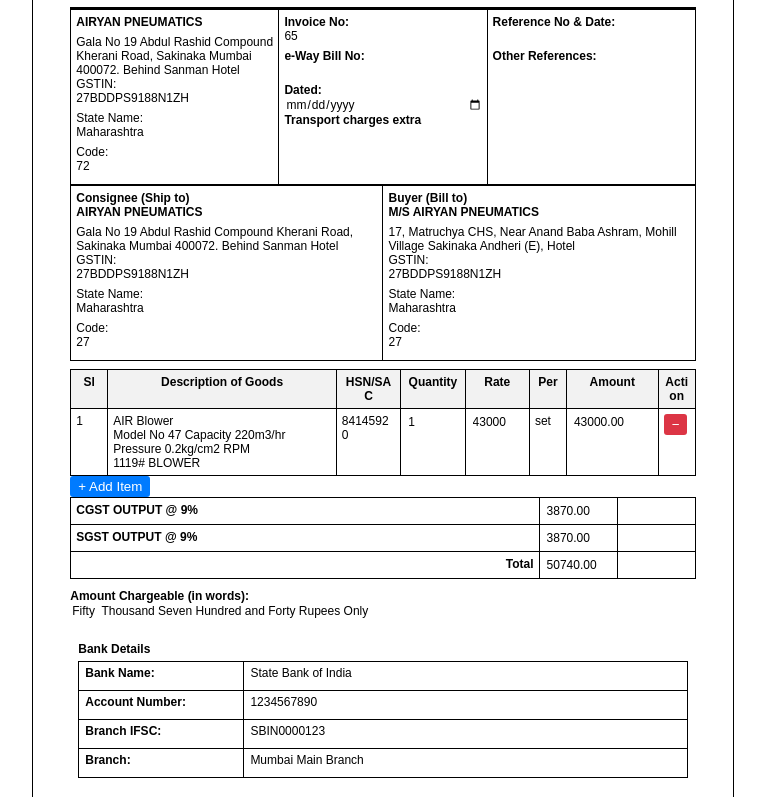
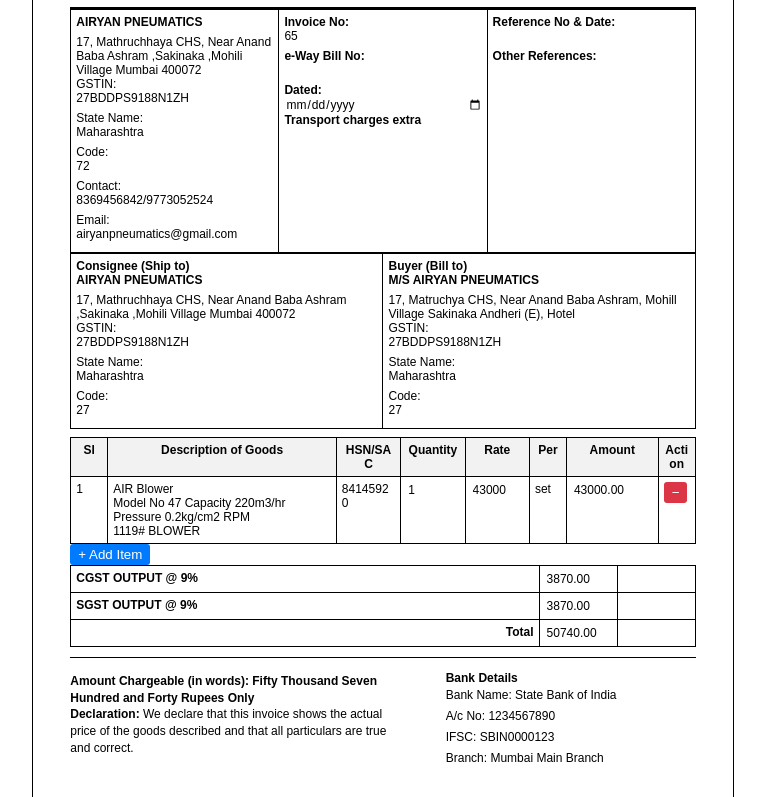
Before and after one commit to saiprasadkhule/Billing_System, a plain HTML site: page index.html in a window 1280 px wide. Shown: the part 151-948 px from the top of the page, without its empty margins (257-1022 px from the left). Drawn offline with Linux system fonts and the light colour scheme.

Commit message:
Bank Details Update

```diff
--- a/index.html
+++ b/index.html
@@ -27,9 +27,11 @@
             <tr>
                 <td>
                     <strong><div contenteditable="true" class="editable">AIRYAN PNEUMATICS</div></strong>
-                    <div contenteditable="true" class="editable">Gala No 19 Abdul Rashid Compound Kherani Road, Sakinaka Mumbai 400072. Behind Sanman Hotel</div>
+                    <div contenteditable="true" class="editable">17, Mathruchhaya CHS, Near Anand Baba Ashram ,Sakinaka ,Mohili Village Mumbai 400072</div>
                     GSTIN: <div contenteditable="true" class="editable">27BDDPS9188N1ZH</div>
                     State Name: <div contenteditable="true" class="editable">Maharashtra</div> Code: <div contenteditable="true" class="editable">72</div>
+                    Contact: <div contenteditable="true" class="editable">8369456842/9773052524</div> Email: <div contenteditable="true" class="editable">airyanpneumatics@gmail.com</div>
+
                 </td>
                 <td>
                     <b>Invoice No:</b> <div contenteditable="true" class="editable">65</div>
@@ -50,7 +52,7 @@
                 <td>
                     <b>Consignee (Ship to)</b><br>
                     <strong><div contenteditable="true" class="editable">AIRYAN PNEUMATICS</div></strong>
-                    <div contenteditable="true" class="editable">Gala No 19 Abdul Rashid Compound Kherani Road, Sakinaka Mumbai 400072. Behind Sanman Hotel</div>
+                    <div contenteditable="true" class="editable">17, Mathruchhaya CHS, Near Anand Baba Ashram ,Sakinaka ,Mohili Village Mumbai 400072</div>
                     GSTIN: <div contenteditable="true" class="editable">27BDDPS9188N1ZH</div>
                     State Name: <div contenteditable="true" class="editable">Maharashtra</div> Code: <div contenteditable="true" class="editable">27</div>
                 </td>
@@ -114,44 +116,29 @@ Pressure 0.2kg/cm2 RPM
                 <td></td>
             </tr>
         </table>
+<div class="amount-bank-declaration">
+    <!-- Left Side -->
+    <div class="left-side">
+        <div id="amount-words" class="amount-words">
+            <b>Amount Chargeable (in words):</b> Fifty Thousand Seven Hundred and Forty Rupees Only
+        </div>
+        <div class="declaration">
+            <b>Declaration:</b> We declare that this invoice shows the actual price of the goods described
+            and that all particulars are true and correct.
+        </div>
+    </div>
 
-        <div class="amount-words">
-            Amount Chargeable (in words): <br>
-            <b><input id="amountWords" readonly></b>
-        </div>
-
-<!-- ✅ Bank Details Section -->
- <div class="bank-declaration-signature">
-<div class="bank-details" style="margin-top:15px; padding:8px;">
-    <b>Bank Details</b>
-    <table style="width:100%; margin-top:5px; border-collapse: collapse;">
-        <tr>
-            <td style="width:25%;"><b>Bank Name:</b></td>
-            <td><div contenteditable="true" class="editable">State Bank of India</div></td>
-        </tr>
-        <tr>
-            <td><b>Account Number:</b></td>
-            <td><div contenteditable="true" class="editable">1234567890</div></td>
-        </tr>
-        <tr>
-            <td><b>Branch IFSC:</b></td>
-            <td><div contenteditable="true" class="editable">SBIN0000123</div></td>
-        </tr>
-        <tr>
-            <td><b>Branch:</b></td>
-            <td><div contenteditable="true" class="editable">Mumbai Main Branch</div></td>
-        </tr>
-    </table>
+    <!-- Right Side -->
+    <div class="right-side bank-details">
+        <b>Bank Details</b><br>
+        <div>Bank Name: State Bank of India</div>
+        <div>A/c No: 1234567890</div>
+        <div>IFSC: SBIN0000123</div>
+        <div>Branch: Mumbai Main Branch</div>
+    </div>
 </div>
-<!-- ✅ End Bank Details Section -->
 
 
-        <div style="margin-top:15px;">
-            <b>Declaration</b><br>
-            We declare that this invoice shows the actual price of the goods described and that all particulars are true and correct.<br><br>
-
-
-        </div>
 
         <div class="signature">
             for <div contenteditable="true" class="editable">AIRYAN PNEUMATICS</div><br><br><br>
--- a/script.js
+++ b/script.js
@@ -46,7 +46,7 @@ function calculateTotals() {
   document.getElementById("sgst").value = sgst.toFixed(2);
   document.getElementById("totalAmount").value = total.toFixed(2);
 
-  document.getElementById("amountWords").value = convertAmountToWords(total);
+  document.getElementById("amount-words").value = convertAmountToWords(total);
 }
 
 // ✅ Convert number to words including paise
@@ -95,6 +95,29 @@ function generatePDF() {
 
     let invoiceClone = document.getElementById("invoice").cloneNode(true);
 
+    // --- TEMP FIX: Change flex to table layout for PDF ---
+    let amountSection = invoiceClone.querySelector(".amount-bank-declaration");
+    if (amountSection) {
+        amountSection.style.display = "table";
+        amountSection.style.width = "100%";
+        amountSection.style.tableLayout = "fixed";
+        amountSection.style.pageBreakInside = "avoid";
+
+        let leftSide = amountSection.querySelector(".left-side");
+        let rightSide = amountSection.querySelector(".right-side");
+
+        if (leftSide && rightSide) {
+            leftSide.style.display = "table-cell";
+            leftSide.style.width = "65%";
+            leftSide.style.verticalAlign = "top";
+            leftSide.style.paddingRight = "15px";
+
+            rightSide.style.display = "table-cell";
+            rightSide.style.width = "35%";
+            rightSide.style.verticalAlign = "top";
+        }
+    }
+
     // Remove action buttons and column
     invoiceClone.querySelectorAll(".action-btn").forEach(btn => btn.remove());
     invoiceClone.querySelectorAll("th:last-child, td:last-child").forEach(cell => {
@@ -103,25 +126,8 @@ function generatePDF() {
         }
     });
 
-    // ✅ Ensure Bank Details + Declaration + Signature stay together
-    const bankDetails = invoiceClone.querySelector(".bank-details");
-    const declaration = bankDetails.nextElementSibling; // Declaration div
-    const signature = declaration.nextElementSibling;   // Signature div
-
-    const blockWrapper = document.createElement("div");
-    blockWrapper.style.pageBreakInside = "avoid";
-    blockWrapper.style.marginTop = "15px";
-    blockWrapper.appendChild(bankDetails.cloneNode(true));
-    blockWrapper.appendChild(declaration.cloneNode(true));
-    blockWrapper.appendChild(signature.cloneNode(true));
-
-    bankDetails.replaceWith(blockWrapper);
-    declaration.remove();
-    signature.remove();
-
-    // ✅ PDF generation with page numbers
     const opt = {
-        margin: [10, 10, 15, 10], // Extra bottom margin for footer
+        margin: [10, 10, 15, 10],
         filename: 'invoice.pdf',
         image: { type: 'jpeg', quality: 1 },
         html2canvas: { scale: 3, logging: false, scrollY: 0, useCORS: true },
--- a/style.css
+++ b/style.css
@@ -116,7 +116,6 @@ input {
     }
 }
 
-
 @media (max-width: 480px) {
     .invoice-header {
         justify-content: center; /* Center both on mobile */
@@ -171,7 +170,7 @@ input {
 
 
 .bank-details {
-    margin-top: 10mm; /* space from top if it's the first item on the page */
+    /*margin-top: 2mm;  space from top if it's the first item on the page */
     page-break-inside: avoid; /* keep it together */
 }
 
@@ -188,3 +187,39 @@ input {
     font-style: italic;
     font-size: 12px;
 }
+
+
+
+.amount-bank-declaration {
+    display: flex;
+    justify-content: space-between;
+    align-items: flex-start; /* Aligns top edges */
+    margin-top: 10px;
+    gap: 40px;
+    border-top: 1px solid #000;
+    padding-top: 5px;
+}
+
+.left-side {
+    flex: 1;
+    font-size: 12px;
+    line-height: 1.4;
+}
+
+.right-side {
+    flex: 0 0 250px; /* Slightly wider for inline bank details */
+    font-size: 12px;
+    line-height: 1.4;
+    margin-top: 2mm;
+
+}
+
+.bank-details div {
+    margin-bottom: 4px;
+
+}
+
+.bank-details span {
+    display: inline; /* Keep on same line */
+    min-width: auto;
+}
```
